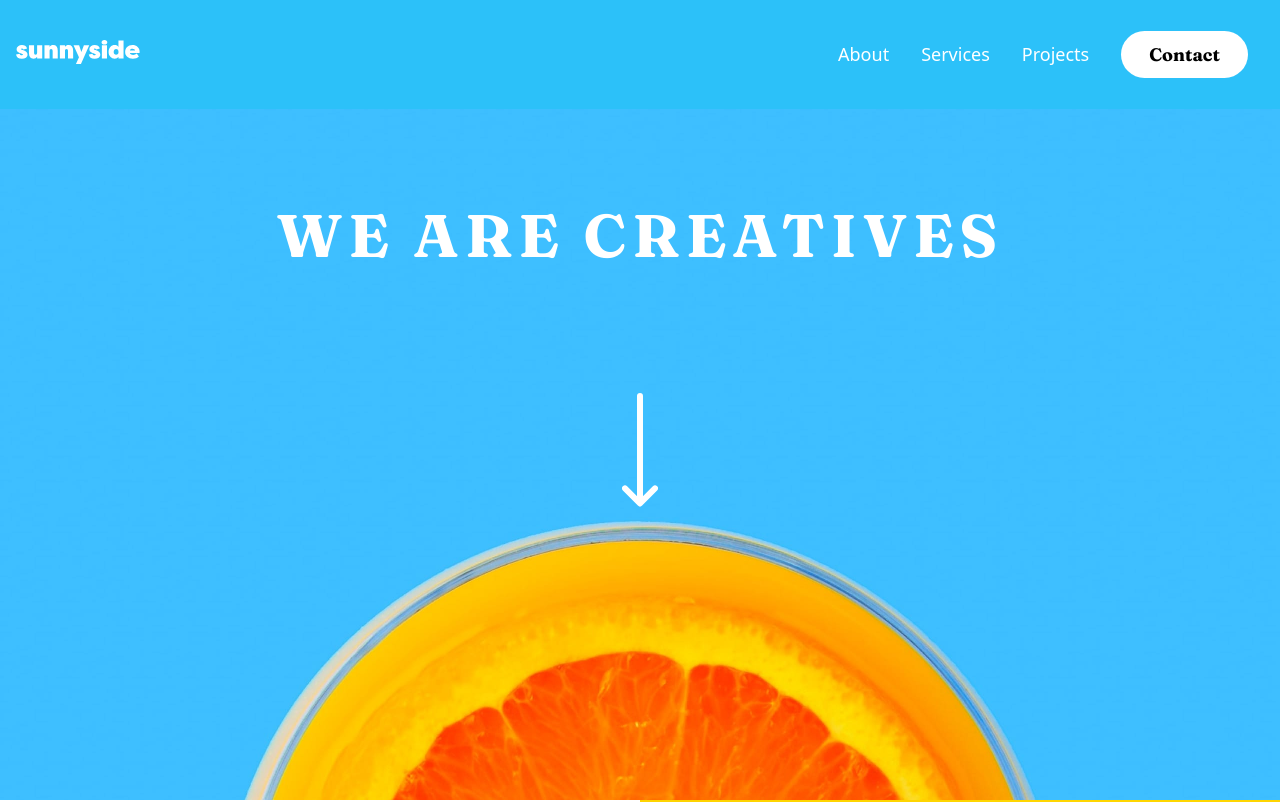
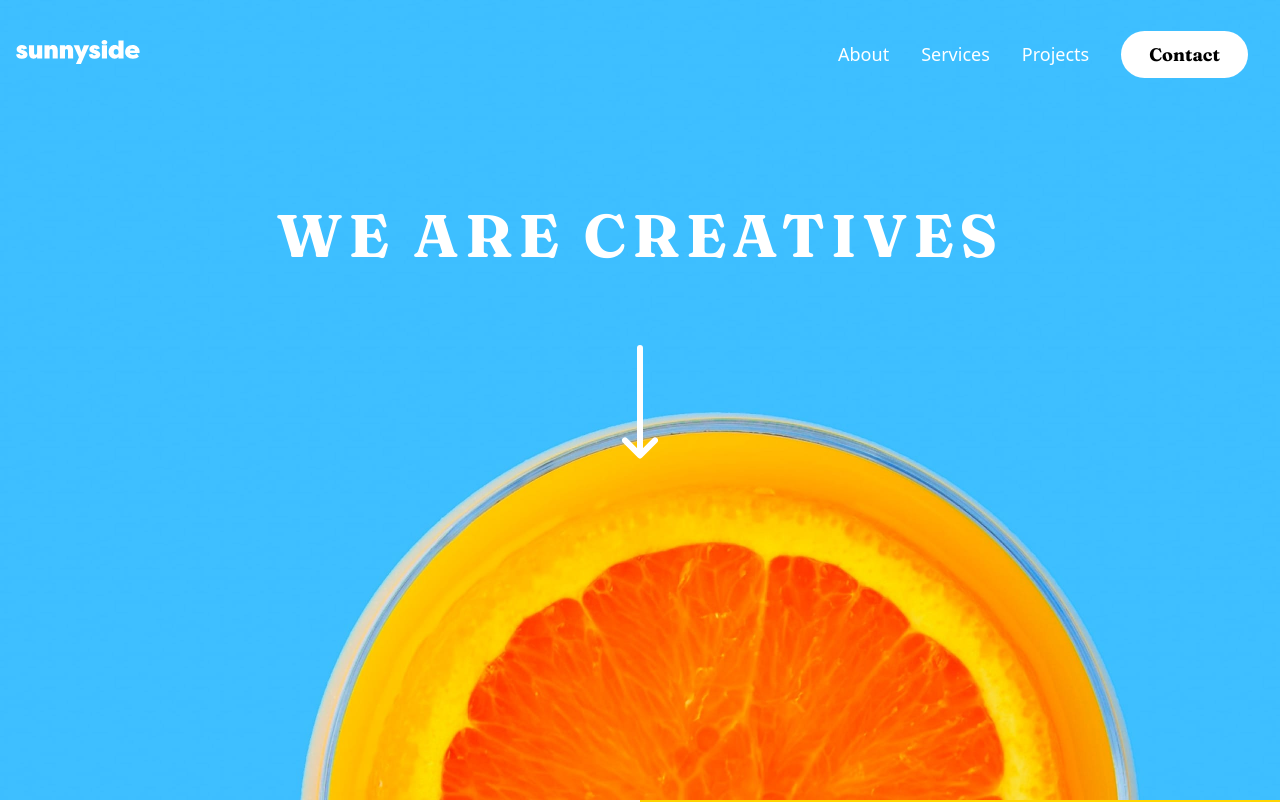
Before and after one commit to FrontEndMentor-devprojects/sunny-side-react, a React (Create React App) app: page / in a window 1280 px wide. Shown: the top 802 px of the page. Built offline with nearby package versions, Linux system fonts and the light colour scheme.

Commit message:
fix header background and add triangle on top of nav menu

```diff
--- a/src/Components/Header.js
+++ b/src/Components/Header.js
@@ -7,7 +7,7 @@ export default function Header() {
   const [isBurgerOpen, setIsBurgerOpen] = React.useState(false);
 
   return (
-    <header className="bg-main-blue h-screen">
+    <header className="bg-orange-header-sm bg-cover md:bg-orange-header-md h-screen">
       <section
         className="relative text-lg md:static flex justify-between pt-10 md:pb-10 px-4"
         id="top-header"
@@ -24,11 +24,23 @@ export default function Header() {
           >
             <img src={burger} alt="" />
           </button>
+
           <nav
             className={` ${
               isBurgerOpen ? "" : "hidden"
-            } p-5 absolute top-24 right-5 text-main-gray bg-white w-11/12 flex flex-col md:p-0 md:static md:max-content md:bg-main-blue md:block md:flex-row md:text-white`}
+            } p-7 absolute top-24 right-5 text-main-gray bg-white w-11/12 flex flex-col md:p-0 md:static md:max-content md:bg-transparent md:block md:flex-row md:text-white`}
           >
+            <svg className={`${isBurgerOpen ? "" : "hidden"}
+            text-white
+              fill-current
+              absolute
+              h-6
+              -top-6
+              right-0
+              `}
+            viewBox="0 0 100 100" preserveAspectRatio="none">
+            <polygon points="100,100 100,0 0,100" />
+          </svg>
             <a className="my-4 md:mx-4 md:my0" href="/about">
               About
             </a>
@@ -49,12 +61,12 @@ export default function Header() {
       </section>
       <section
         id="bottom-header"
-        className="bg-orange-header-sm bg-cover bg-no-repeat bg-bottom h-full md:bg-orange-header-md flex flex-col items-center"
+        className="flex flex-col items-center"
       >
         <h1 className=" mt-24 text-4xl tracking-widest md:text-6xl text-white font-fraunces uppercase">
           We are creatives
         </h1>
-        <img className="my-20 md:my-32" src={arrowDown} alt="" />
+        <img className="mt-14 md:mt-20" src={arrowDown} alt="" />
       </section>
     </header>
   );
```
